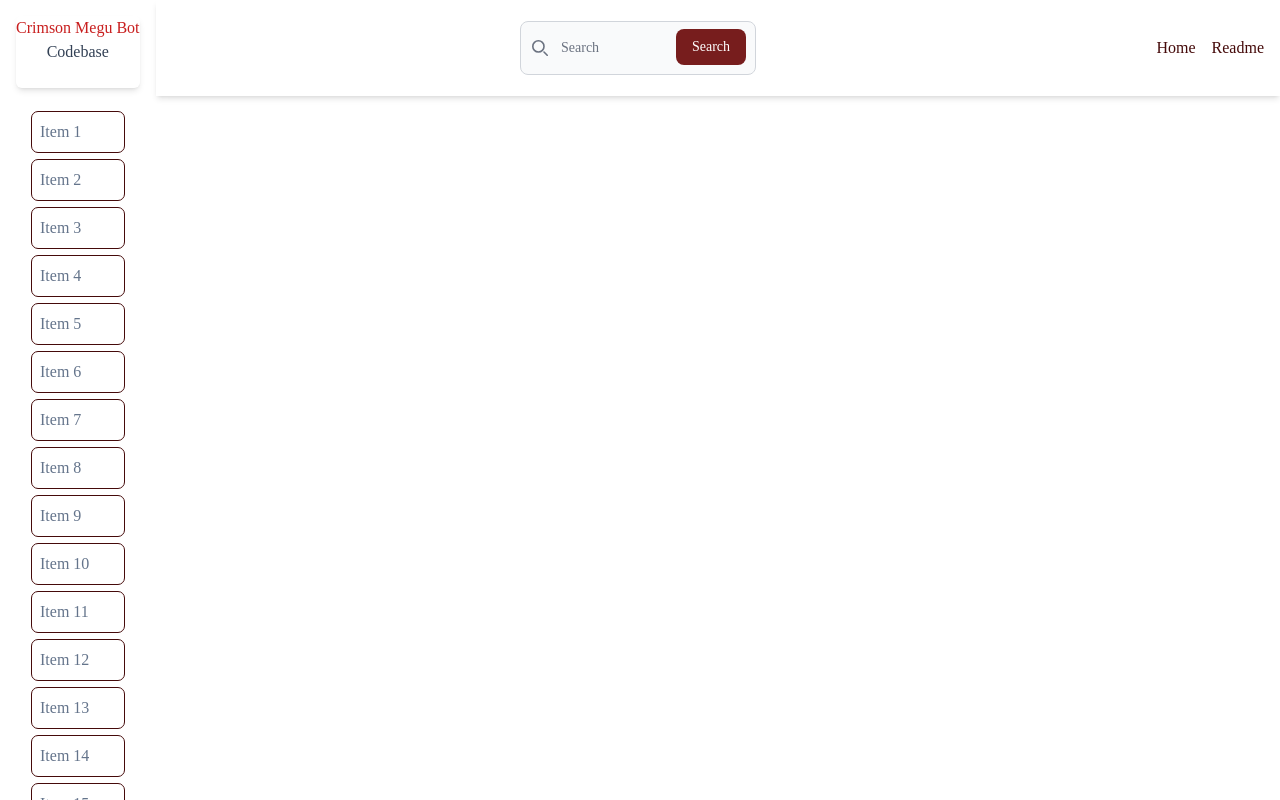
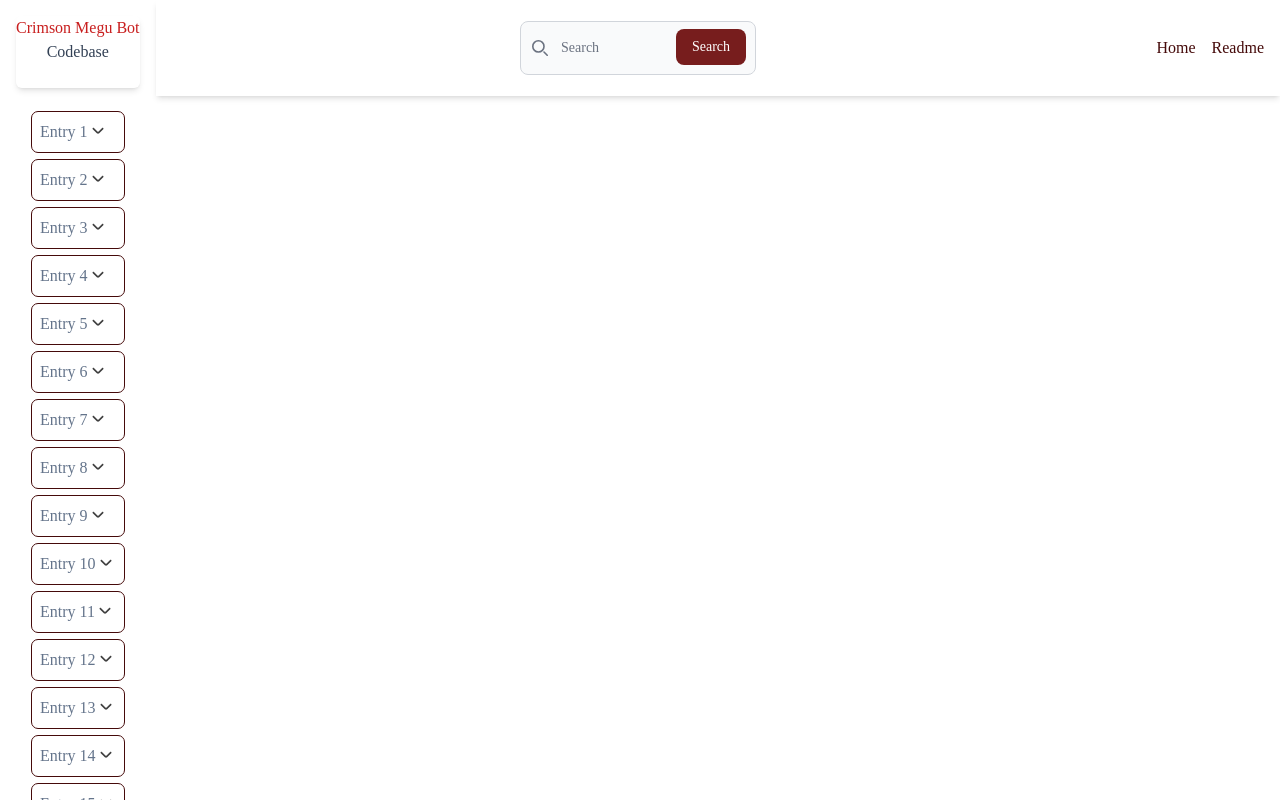
Before and after one commit to MeguRobot/megudoc.github.io, a React (Vite) app: page / in a window 1280 px wide. Built offline with nearby package versions, Linux system fonts and the light colour scheme.

Commit message:
Added the image symbol of the dropdown menu in the components possible folders and entries for the code, corrected an issue with the App with an additional unused component

```diff
--- a/src/App.jsx
+++ b/src/App.jsx
@@ -1,6 +1,5 @@
 import Navigation from './Components/Navigation'
 import Wikipane from './Components/Wikipane'
-import Searchbar from './Components/Searchbar'
 function App() {
   return (
     <>
--- a/src/Components/Wikipane.jsx
+++ b/src/Components/Wikipane.jsx
@@ -1,3 +1,5 @@
+import arrow from "../assets/arrow_down.svg"
+
 
     const addRows = Array.from({length: 20}, (_, i) => i+1);
 
@@ -10,15 +12,18 @@ function Wikipane()
                     <div className="wikiPanelTitle max-h-48 rounded-md shadow-md backdrop-blur-sm">
                         <h1 className="text-red-700">Crimson Megu Bot</h1>
                         <h2 className=" text-center text-slate-700">Codebase</h2>
+
                         <br></br>
                     </div>
             <div className="ElementsDiv p-2 flex flex-col ">
                 <ul className="wikiList text-slate-500 py-2 ">
                        {addRows.map((item) => (
                             <div key={item} className="itemWikiType outline outline-1 outline-red-950 m-2 p-2 rounded-md flex flex-row">
-                                <li key={item}>Item {item}</li>
 
+                                <li key={item}>Entry {item}</li>
+                                <img className="arrowEntry size-5 opacity-80" src={arrow}></img>
                             </div>
+
                     ))}
                 </ul>
             </div>
```
Also changed, not shown: src/assets/arrow_down.svg (added).
